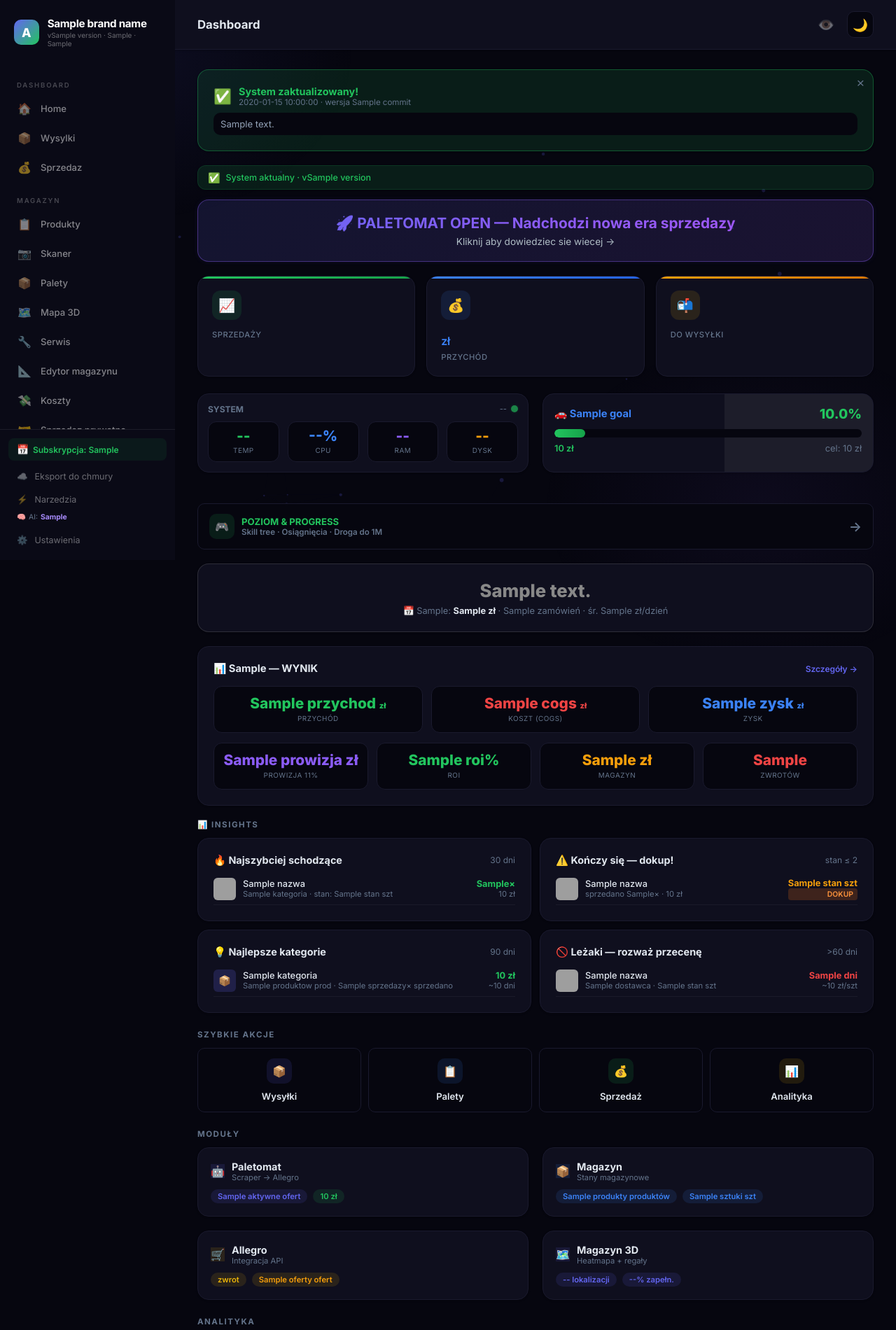
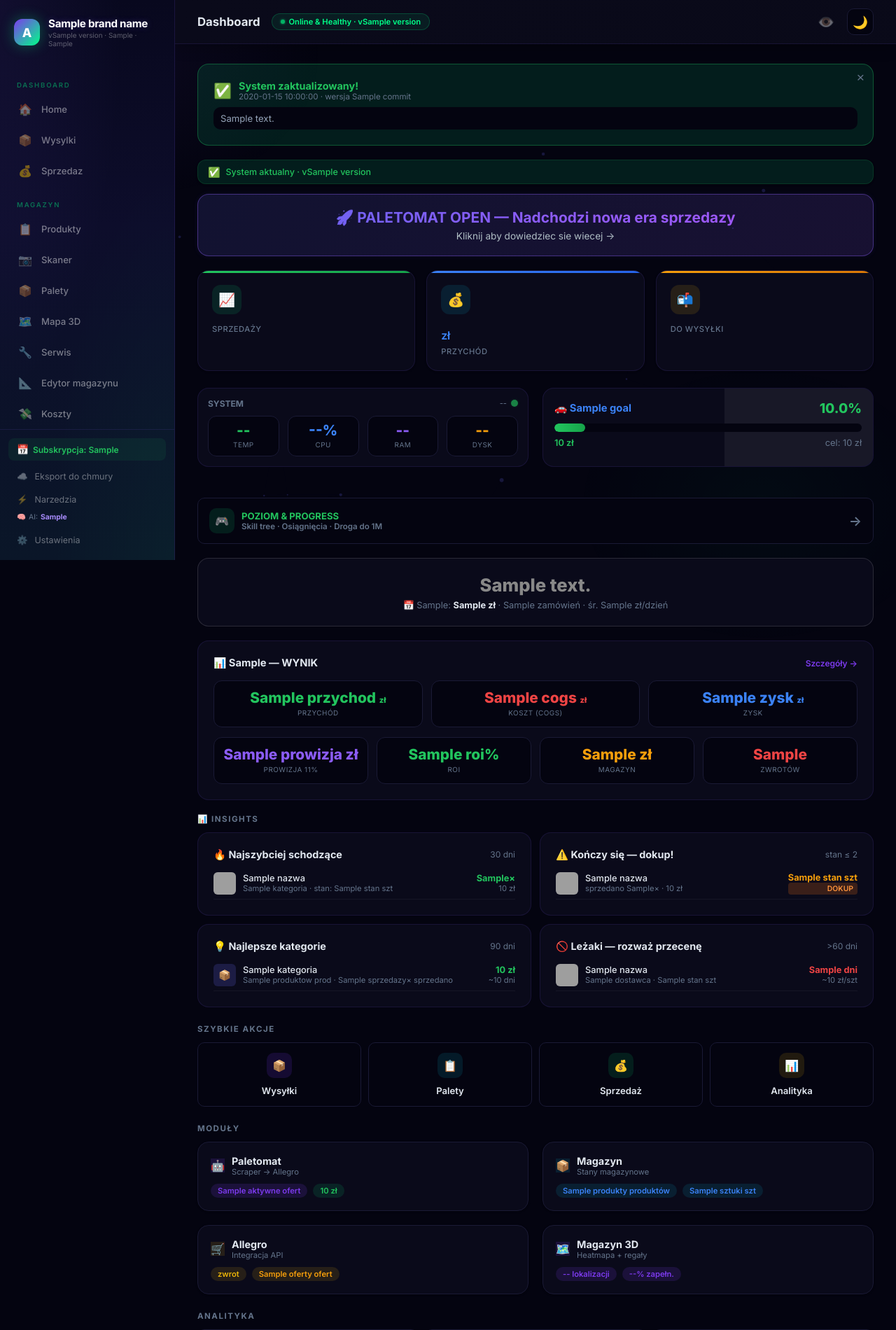
Before and after one commit to Trupson2/akces-hub, a Python web app: template templates/home.html in a window 1280 px wide. Shown: the top 1900 px of the page at 70% size. Run offline with Jinja, Linux system fonts and the light colour scheme; the template is opened without the code that fills it: most values are stand-ins (such as "Sample title", 1, 10 or a date in 2020); grey boxes are pictures that could not be loaded.

Commit message:
Redesign: cyberpunk/neon UI theme for base template
- Neon gradient sidebar with purple/green glow effects
- System status bar (Online & Healthy) with pulsing dot
- Dark theme: deeper blacks (#040410), purple border glow on cards
- Card hover: neon purple glow effect
- Section headers: neon green color
- Active sidebar link: gradient glow border
- Topbar: blur backdrop with gradient background

Co-Authored-By: Claude Opus 4.6 (1M context) <noreply@anthropic.com>

```diff
--- a/templates/base.html
+++ b/templates/base.html
@@ -61,12 +61,12 @@ if('serviceWorker' in navigator){
 }
 </script>
 <style>
-:root{--bg:#f0f2f5;--bg-card:#fff;--bg-sidebar:#0c0f1a;--border:#e5e7eb;--border-light:#f3f4f6;--text:#1e293b;--text-secondary:#475569;--text-muted:#64748b;--accent:#6366f1;--accent2:#8b5cf6;--accent-soft:rgba(99,102,241,0.08);--green:#22c55e;--green-soft:rgba(34,197,94,0.08);--yellow:#eab308;--yellow-soft:rgba(234,179,8,0.08);--red:#ef4444;--red-soft:rgba(239,68,68,0.08);--blue:#3b82f6;--blue-soft:rgba(59,130,246,0.08);--orange:#f59e0b;--purple:#8b5cf6;--cyan:#06b6d4;--shadow:0 1px 3px rgba(0,0,0,0.06);--shadow-md:0 4px 12px rgba(0,0,0,0.08);--shadow-lg:0 8px 24px rgba(0,0,0,0.12);--radius:16px;--radius-sm:10px}
-[data-theme="dark"]{--bg:#06060f;--bg-card:#0f0f1e;--bg-sidebar:#0a0a16;--border:#1a1a2e;--border-light:#151528;--text:#e2e8f0;--text-secondary:#94a3b8;--text-muted:#64748b;--accent-soft:rgba(99,102,241,0.12);--green-soft:rgba(34,197,94,0.12);--yellow-soft:rgba(234,179,8,0.12);--red-soft:rgba(239,68,68,0.12);--blue-soft:rgba(59,130,246,0.12);--shadow:0 1px 3px rgba(0,0,0,0.2);--shadow-md:0 4px 12px rgba(0,0,0,0.25);--shadow-lg:0 8px 24px rgba(0,0,0,0.3)}
+:root{--bg:#f0f2f5;--bg-card:#fff;--bg-sidebar:#0c0f1a;--border:#e5e7eb;--border-light:#f3f4f6;--text:#1e293b;--text-secondary:#475569;--text-muted:#64748b;--accent:#6366f1;--accent2:#8b5cf6;--accent-soft:rgba(99,102,241,0.08);--green:#22c55e;--green-soft:rgba(34,197,94,0.08);--yellow:#eab308;--yellow-soft:rgba(234,179,8,0.08);--red:#ef4444;--red-soft:rgba(239,68,68,0.08);--blue:#3b82f6;--blue-soft:rgba(59,130,246,0.08);--orange:#f59e0b;--purple:#8b5cf6;--cyan:#06b6d4;--neon-green:#00ff88;--neon-purple:#bf5af2;--neon-cyan:#00d4ff;--neon-pink:#ff2d78;--shadow:0 1px 3px rgba(0,0,0,0.06);--shadow-md:0 4px 12px rgba(0,0,0,0.08);--shadow-lg:0 8px 24px rgba(0,0,0,0.12);--radius:16px;--radius-sm:10px}
+[data-theme="dark"]{--bg:#040410;--bg-card:#0a0a1a;--bg-sidebar:#06061a;--border:#1a1a35;--border-light:#12122a;--text:#e2e8f0;--text-secondary:#94a3b8;--text-muted:#64748b;--accent:#7c3aed;--accent2:#a855f7;--accent-soft:rgba(124,58,237,0.15);--green-soft:rgba(0,255,136,0.1);--yellow-soft:rgba(234,179,8,0.12);--red-soft:rgba(239,68,68,0.12);--blue-soft:rgba(0,212,255,0.1);--shadow:0 1px 3px rgba(0,0,0,0.3);--shadow-md:0 4px 15px rgba(0,0,0,0.4);--shadow-lg:0 8px 30px rgba(0,0,0,0.5)}
 *{margin:0;padding:0;box-sizing:border-box}
 body{font-family:'Inter',-apple-system,system-ui,'Segoe UI',sans-serif;background:var(--bg);color:var(--text);min-height:100vh}
-body::before{content:'';position:fixed;top:-20%;left:-10%;width:50%;height:60%;background:radial-gradient(ellipse at center,rgba(99,102,241,0.08) 0%,transparent 70%);pointer-events:none;z-index:0}
-body::after{content:'';position:fixed;bottom:-20%;right:-10%;width:50%;height:60%;background:radial-gradient(ellipse at center,rgba(139,92,246,0.06) 0%,transparent 70%);pointer-events:none;z-index:0}
+body::before{content:'';position:fixed;top:-20%;left:-10%;width:50%;height:60%;background:radial-gradient(ellipse at center,rgba(127,90,240,0.06) 0%,transparent 60%);pointer-events:none;z-index:0}
+body::after{content:'';position:fixed;bottom:-20%;right:-10%;width:50%;height:60%;background:radial-gradient(ellipse at center,rgba(0,255,136,0.03) 0%,transparent 60%);pointer-events:none;z-index:0}
 [data-theme="light"] body::before{background:radial-gradient(ellipse at center,rgba(99,102,241,0.04) 0%,transparent 70%)}
 [data-theme="light"] body::after{background:radial-gradient(ellipse at center,rgba(139,92,246,0.03) 0%,transparent 70%)}
 button,a,.btn,.card,[onclick]{-webkit-user-select:none;user-select:none;-webkit-tap-highlight-color:transparent;outline:none}
@@ -74,21 +74,22 @@ body.kiosk,body.kiosk *{cursor:none!important}
 
 /* Layout */
 .app-layout{display:flex;min-height:100vh}
-.sidebar{width:250px;background:var(--bg-sidebar);position:fixed;top:0;left:0;bottom:0;display:flex;flex-direction:column;z-index:100;transition:transform 0.3s}
-.sidebar-brand{padding:24px 20px 20px;display:flex;align-items:center;gap:12px}
-.sidebar-brand-icon{width:36px;height:36px;background:linear-gradient(135deg,var(--accent),var(--green));border-radius:10px;display:flex;align-items:center;justify-content:center;font-size:1.1rem;color:#fff;font-weight:800}
-.sidebar-brand-text h1{font-size:0.95rem;color:#fff;font-weight:700;letter-spacing:-0.3px}
-.sidebar-brand-text small{font-size:0.62rem;color:rgba(255,255,255,0.4);display:block;margin-top:1px}
-.sidebar-nav{flex:1;padding:8px 12px;overflow-y:auto}
-.sidebar-section{font-size:0.6rem;text-transform:uppercase;letter-spacing:1.8px;color:rgba(255,255,255,0.25);padding:20px 12px 8px;font-weight:600}
-.sidebar-link{display:flex;align-items:center;gap:12px;padding:10px 12px;border-radius:var(--radius-sm);text-decoration:none;color:rgba(255,255,255,0.5);font-size:0.82rem;font-weight:500;transition:all 0.2s;margin-bottom:2px}
-.sidebar-link:hover{background:rgba(255,255,255,0.06);color:rgba(255,255,255,0.85)}
-.sidebar-link.active{background:linear-gradient(135deg,var(--accent),var(--accent2));color:#fff;font-weight:600;box-shadow:0 4px 12px rgba(99,102,241,0.3)}
-.sidebar-link .sl-icon{font-size:1rem;width:22px;text-align:center}
-.sidebar-link .sl-badge{margin-left:auto;background:rgba(255,255,255,0.15);color:#fff;font-size:0.58rem;padding:2px 8px;border-radius:10px;font-weight:700}
-.sidebar-bottom{padding:12px;border-top:1px solid rgba(255,255,255,0.08)}
+.sidebar{width:250px;background:linear-gradient(180deg,#08081e 0%,#0d0d2b 40%,#0a1628 100%);position:fixed;top:0;left:0;bottom:0;display:flex;flex-direction:column;z-index:100;transition:transform 0.3s;border-right:1px solid rgba(127,90,240,0.15)}
+.sidebar::before{content:'';position:absolute;top:0;left:0;right:0;bottom:0;background:radial-gradient(ellipse at top left,rgba(127,90,240,0.08) 0%,transparent 50%),radial-gradient(ellipse at bottom right,rgba(0,255,136,0.04) 0%,transparent 50%);pointer-events:none}
+.sidebar-brand{padding:24px 20px 20px;display:flex;align-items:center;gap:12px;position:relative}
+.sidebar-brand-icon{width:38px;height:38px;background:linear-gradient(135deg,#7c3aed,#00ff88);border-radius:12px;display:flex;align-items:center;justify-content:center;font-size:1.1rem;color:#fff;font-weight:800;box-shadow:0 0 20px rgba(0,255,136,0.3)}
+.sidebar-brand-text h1{font-size:0.95rem;color:#fff;font-weight:700;letter-spacing:-0.3px;text-shadow:0 0 10px rgba(127,90,240,0.3)}
+.sidebar-brand-text small{font-size:0.62rem;color:rgba(255,255,255,0.35);display:block;margin-top:1px}
+.sidebar-nav{flex:1;padding:8px 12px;overflow-y:auto;position:relative}
+.sidebar-section{font-size:0.6rem;text-transform:uppercase;letter-spacing:1.8px;color:rgba(0,255,136,0.4);padding:20px 12px 8px;font-weight:600}
+.sidebar-link{display:flex;align-items:center;gap:12px;padding:10px 12px;border-radius:var(--radius-sm);text-decoration:none;color:rgba(255,255,255,0.45);font-size:0.82rem;font-weight:500;transition:all 0.25s;margin-bottom:2px;border:1px solid transparent}
+.sidebar-link:hover{background:rgba(127,90,240,0.08);color:rgba(255,255,255,0.9);border-color:rgba(127,90,240,0.15)}
+.sidebar-link.active{background:linear-gradient(135deg,rgba(127,90,240,0.2),rgba(0,255,136,0.1));color:#fff;font-weight:600;border-color:rgba(127,90,240,0.4);box-shadow:0 0 15px rgba(127,90,240,0.2),inset 0 0 15px rgba(127,90,240,0.05)}
+.sidebar-link .sl-icon{font-size:1rem;width:22px;text-align:center;filter:saturate(1.3)}
+.sidebar-link .sl-badge{margin-left:auto;background:rgba(0,255,136,0.15);color:var(--neon-green);font-size:0.58rem;padding:2px 8px;border-radius:10px;font-weight:700}
+.sidebar-bottom{padding:12px;border-top:1px solid rgba(127,90,240,0.12);position:relative}
 .sidebar-bottom a{display:flex;align-items:center;gap:10px;padding:9px 12px;border-radius:8px;text-decoration:none;color:rgba(255,255,255,0.4);font-size:0.78rem;transition:all 0.2s}
-.sidebar-bottom a:hover{background:rgba(255,255,255,0.06);color:rgba(255,255,255,0.8)}
+.sidebar-bottom a:hover{background:rgba(127,90,240,0.08);color:rgba(255,255,255,0.8)}
 .sidebar-account{display:flex;align-items:center;gap:10px;padding:12px;margin-top:4px;border-radius:var(--radius-sm);background:rgba(255,255,255,0.04);cursor:default}
 .sidebar-avatar{width:34px;height:34px;border-radius:10px;background:linear-gradient(135deg,var(--accent),var(--green));display:flex;align-items:center;justify-content:center;color:#fff;font-weight:700;font-size:0.85rem;flex-shrink:0}
 .sidebar-account-info{flex:1;min-width:0}
@@ -99,7 +100,7 @@ body.kiosk,body.kiosk *{cursor:none!important}
 
 /* Main */
 .main-content{margin-left:250px;flex:1;min-height:100vh;position:relative;z-index:1}
-.topbar{display:flex;align-items:center;justify-content:space-between;padding:16px 32px;background:var(--bg-card);border-bottom:1px solid var(--border);box-shadow:var(--shadow);position:sticky;top:0;z-index:50}
+.topbar{display:flex;align-items:center;justify-content:space-between;padding:12px 32px;background:linear-gradient(90deg,var(--bg-card),rgba(10,10,26,0.95));border-bottom:1px solid rgba(127,90,240,0.12);box-shadow:0 2px 20px rgba(0,0,0,0.3);position:sticky;top:0;z-index:50;backdrop-filter:blur(10px)}
 .topbar-title{font-size:1.05rem;font-weight:700;color:var(--text)}
 .topbar-actions{display:flex;gap:10px;align-items:center}
 .container{padding:28px 32px;max-width:1400px}
@@ -110,8 +111,10 @@ body.kiosk,body.kiosk *{cursor:none!important}
 
 /* KPI */
 .kpi-grid{display:grid;grid-template-columns:repeat(4,1fr);gap:16px;margin-bottom:24px}
-.kpi-card{background:var(--bg-card);border:1px solid var(--border);border-radius:var(--radius);padding:20px;box-shadow:var(--shadow);transition:all 0.25s;position:relative;overflow:hidden}
+.kpi-card{background:var(--bg-card);border:1px solid var(--border);border-radius:var(--radius);padding:20px;box-shadow:var(--shadow);transition:all 0.3s;position:relative;overflow:hidden}
+[data-theme="dark"] .kpi-card{border-color:rgba(127,90,240,0.12)}
 .kpi-card:hover{transform:translateY(-2px);box-shadow:var(--shadow-md)}
+[data-theme="dark"] .kpi-card:hover{box-shadow:0 4px 20px rgba(127,90,240,0.15);border-color:rgba(127,90,240,0.3)}
 .kpi-card::after{content:'';position:absolute;top:0;left:0;right:0;height:3px;border-radius:var(--radius) var(--radius) 0 0}
 .kpi-card.purple::after{background:linear-gradient(90deg,var(--accent),var(--accent2))}
 .kpi-card.green::after{background:linear-gradient(90deg,#22c55e,#16a34a)}
@@ -129,8 +132,10 @@ body.kiosk,body.kiosk *{cursor:none!important}
 .kpi-change.down{background:var(--red-soft);color:var(--red)}
 
 /* Cards */
-.card{background:var(--bg-card);border:1px solid var(--border);border-radius:var(--radius);padding:22px;margin-bottom:20px;box-shadow:var(--shadow);transition:all 0.25s}
+.card{background:var(--bg-card);border:1px solid var(--border);border-radius:var(--radius);padding:22px;margin-bottom:20px;box-shadow:var(--shadow);transition:all 0.3s}
+[data-theme="dark"] .card{border-color:rgba(127,90,240,0.12);box-shadow:0 0 1px rgba(127,90,240,0.1)}
 .card:hover{box-shadow:var(--shadow-md)}
+[data-theme="dark"] .card:hover{border-color:rgba(127,90,240,0.25);box-shadow:0 0 20px rgba(127,90,240,0.08)}
 .card-header{display:flex;align-items:center;justify-content:space-between;margin-bottom:16px}
 .card-title{font-weight:700;font-size:0.92rem;color:var(--text)}
 .card-action{font-size:0.75rem;color:var(--accent);text-decoration:none;font-weight:600}
@@ -230,6 +235,7 @@ body.kiosk,body.kiosk *{cursor:none!important}
 @keyframes pulse{0%,100%{opacity:1;box-shadow:0 0 10px rgba(34,197,94,0.4)}50%{opacity:0.6;box-shadow:0 0 4px rgba(34,197,94,0.2)}}
 @keyframes fadeIn{from{opacity:0;transform:translateY(12px)}to{opacity:1;transform:translateY(0)}}
 @keyframes pulse-sub{0%,100%{opacity:1}50%{opacity:0.5}}
+@keyframes pulse-dot{0%,100%{opacity:1;box-shadow:0 0 6px #00ff88}50%{opacity:0.5;box-shadow:0 0 2px #00ff88}}
 
 /* List items */
 .list-item{display:flex;align-items:center;background:var(--bg-card);border:1px solid var(--border);border-radius:12px;padding:14px;margin-bottom:10px;text-decoration:none;color:var(--text);transition:all 0.2s;box-shadow:var(--shadow)}
@@ -477,7 +483,13 @@ if(localStorage.getItem('kiosk_mode')==='1'){
 <!-- Main -->
 <div class="main-content">
 <div class="topbar">
-    <div class="topbar-title">{% block page_title %}Dashboard{% endblock %}</div>
+    <div style="display:flex;align-items:center;gap:16px">
+        <div class="topbar-title">{% block page_title %}Dashboard{% endblock %}</div>
+        <div class="system-status" style="display:flex;align-items:center;gap:6px;padding:4px 12px;border-radius:20px;background:rgba(0,255,136,0.08);border:1px solid rgba(0,255,136,0.2);font-size:0.7rem;color:#00ff88;font-weight:600">
+            <span style="width:6px;height:6px;border-radius:50%;background:#00ff88;box-shadow:0 0 6px #00ff88;animation:pulse-dot 2s ease-in-out infinite"></span>
+            Online &amp; Healthy · v{{ version }}
+        </div>
+    </div>
     <div class="topbar-actions">
         <button onclick="toggleDemoMode()" id="demoModeBtn" title="Demo Mode"
                 style="background:none;border:none;cursor:pointer;font-size:1.2rem;padding:4px 8px;
```
